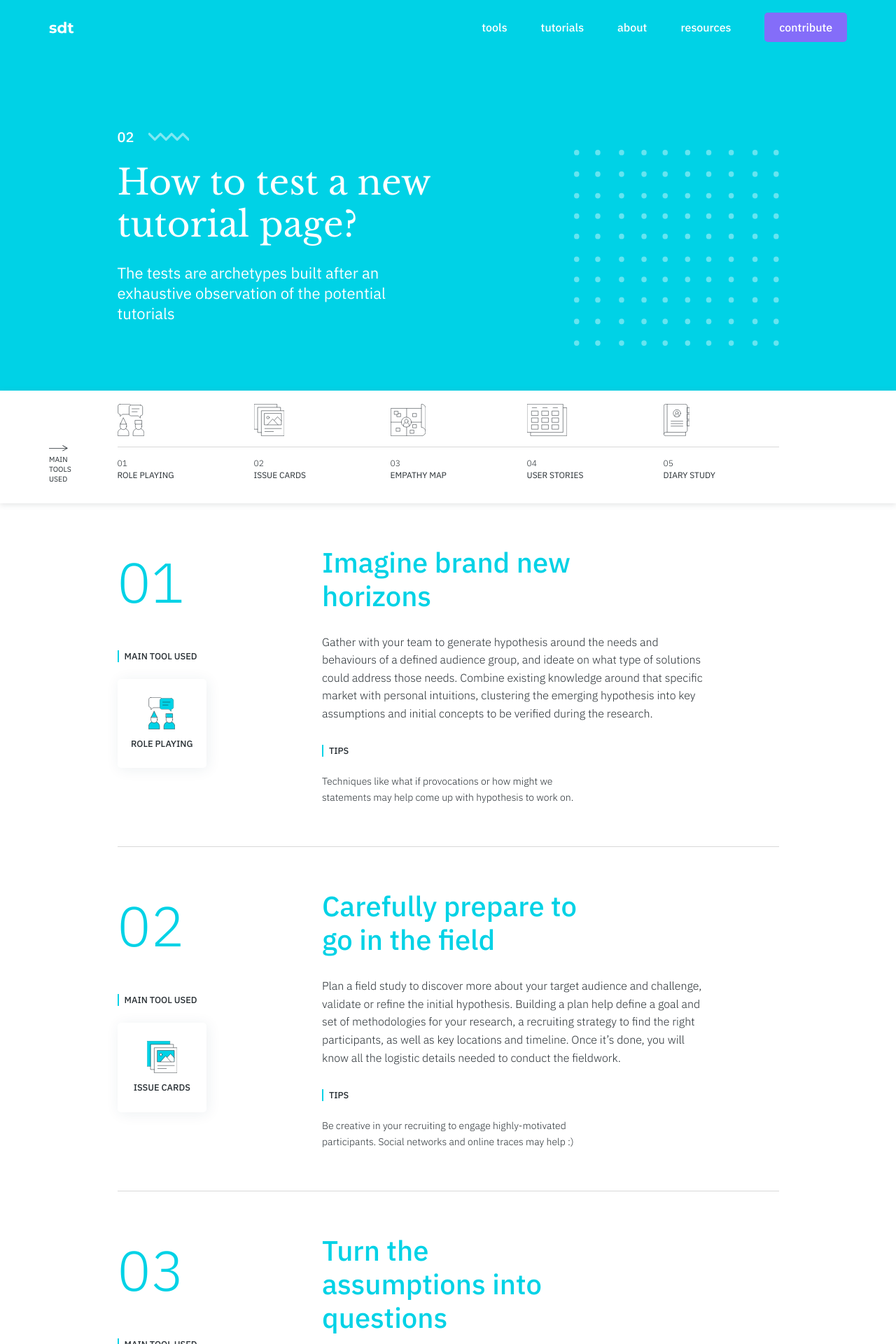
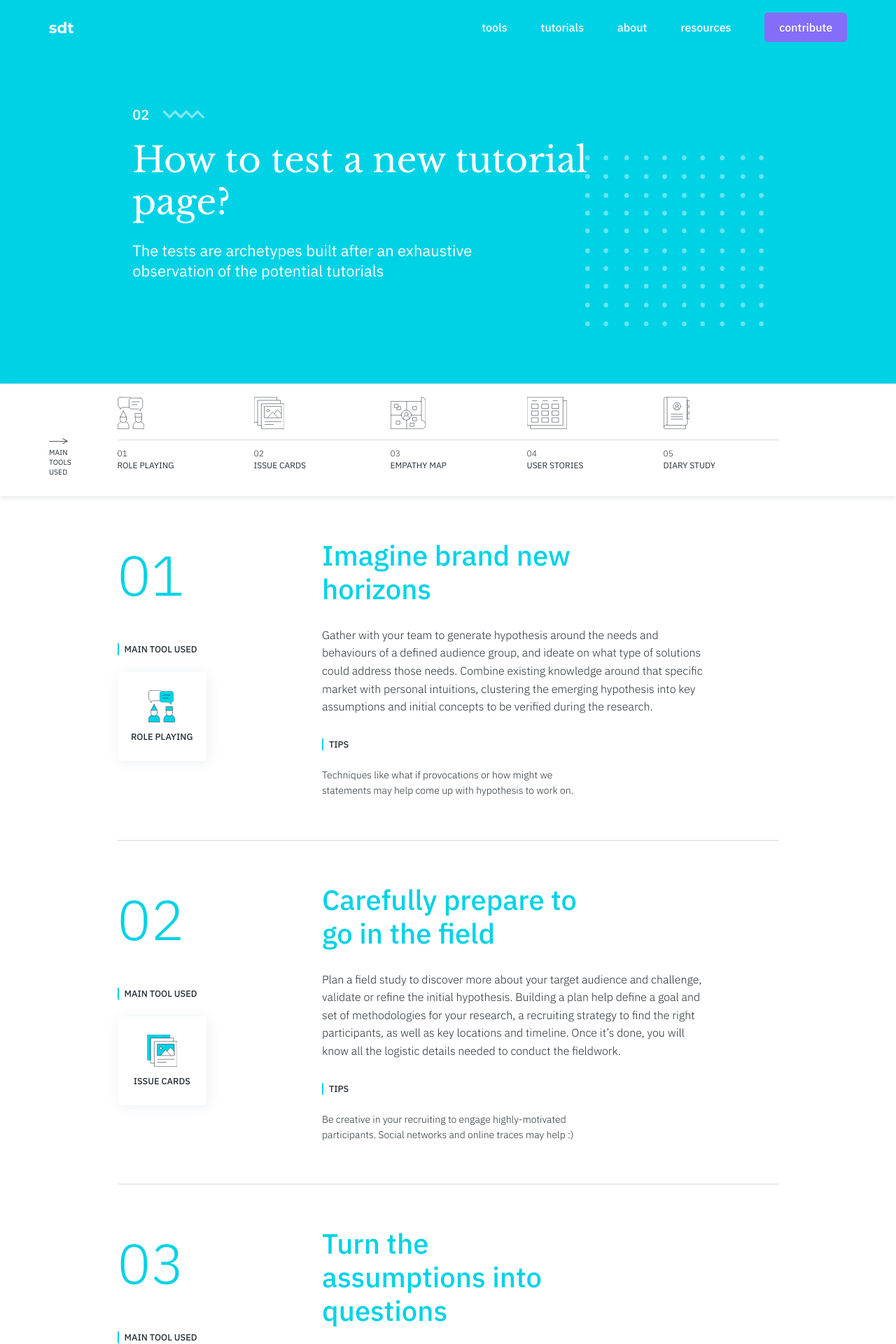
Before and after one commit to service-design-tools/sdt-website, a Jekyll site: the page built from _tutorials/how-to-test-a-new-tutorial-page.md, in a window 1280 px wide. Shown: the top 1920 px of the page at 70% size. Built offline with Jekyll 4.4.1, drawn with Linux system fonts in a browser that asks for light colours.

Commit message:
add responsive to tutorial layout

```diff
--- a/_layouts/tutorial.html
+++ b/_layouts/tutorial.html
@@ -48,6 +48,7 @@
             </a>
         </div>
         <div class="step__content">
+            <p class="step__number">0{{ forloop.index }}</p>
             <h2>{{ step.title }}</h2>
             {{ step.description | markdownify }}
             <h5>tips</h5>
--- a/_sass/tutorial/tutorial-header.scss
+++ b/_sass/tutorial/tutorial-header.scss
@@ -2,18 +2,24 @@
     --extra-padding: calc(var(--column-width) + var(--container-gap));
 }
 
+.burger__line {
+    background-color: var(--color-light);
+}
+
 header {
-    width: calc(var(--container-width) - var(--extra-padding) * 2);
-    padding: 4rem calc((100% - var(--container-width)) / 2 + var(--extra-padding));
+    width: calc(var(--container-width));
+    padding: 4rem calc((100% - var(--container-width)) / 2);
     margin: 0;
     background-color: var(--color-main);
-    display: -webkit-box;
-    display: -ms-flexbox;
-    display: flex;
+    display: grid;
+    grid-template-columns: repeat(calc(var(--container-columns)), var(--column-width));
+    grid-gap: var(--container-gap);
 }
 
 .header__content {
-    width: 66%;
+    grid-column: 1 / -1;
+    align-self: flex-start;
+    text-align: center;
 }
 
 .tutorial__number {
@@ -23,6 +29,9 @@
     -webkit-box-align: center;
         -ms-flex-align: center;
             align-items: center;
+    -webkit-box-pack: center;
+        -ms-flex-pack: center;
+            justify-content: center;
 }
 
 .tutorial__number p {
@@ -34,6 +43,7 @@
 
 .tutorial__number .zigzag {
     height: 0.8rem;
+    margin-top: 0;
 }
 
 .tutorial__number .zigzag .svg--stroke-main {
@@ -43,24 +53,89 @@
 
 .header__content h1 {
     margin: 1.375rem 0 1.5rem;
-    font-size: 3.125rem;
+    padding: 0 1rem;
+    font-size: 2.5rem;
     color: var(--color-light);
 }
 
 .header__content .tutorial__subtitle {
-    width: 75%;
-    font-size: 1.375rem;
+    padding: 0 var(--column-width);
+    font-size: 1.25rem;
     color: var(--color-light);
 }
 
 header .dotgrid {
-    -ms-flex-item-align: end;
-        align-self: flex-end;
-    height: 280px;
-    margin-top: 4rem;
+    grid-column: -4 / -1;
+    justify-self: flex-end;
+    height: 152px;
+    margin-top: 4.3rem;
+    margin-right: 1.75rem;
 }
 
 header .dotgrid .svg--filled-support {
     fill: var(--color-light);
     opacity: 0.4;
 }
+
+@media (min-width: 576px) {
+}
+
+@media (min-width: 768px) {
+    .header__content {
+        grid-row: 1 / span 1;
+        grid-column: 1 / span 5;
+        text-align: left;
+        margin-left: 2rem;
+    }
+    .tutorial__number {
+        -webkit-box-pack: normal;
+            -ms-flex-pack: normal;
+                justify-content: normal;
+    }
+    .header__content h1 {
+        padding: 0;
+    }
+    .header__content .tutorial__subtitle {
+        width: 75%;
+        padding: 0;
+    }
+    header .dotgrid {
+        grid-row: 1 / span 1;
+        grid-column: -4 / -1;
+        justify-self: flex-end;
+        height: 200px;
+        margin-top: 6rem;
+        margin-right: 2rem;
+    }
+}
+
+@media (min-width: 992px) {
+    header {
+        grid-template-columns: repeat(calc(var(--container-columns) - 2), var(--column-width));
+    }
+    .header__content {
+        grid-column: 2 / span 7;
+        margin-left: 0;
+    }
+    .header__content h1 {
+        font-size: 3.125rem;
+    }
+    .header__content .tutorial__subtitle {
+        font-size: 1.375rem;
+    }
+    header .dotgrid {
+        grid-column: -7 / span 5;
+        height: 280px;
+        margin-top: 3.4rem;
+        margin-right: 0;
+    }
+}
+
+@media (min-width: 1200px) {
+    .header__content {
+        grid-column: 2 / span 6;
+    }
+    header .dotgrid {
+        grid-column: -6 / span 4;
+    }
+}
--- a/_sass/tutorial/tutorial-main.scss
+++ b/_sass/tutorial/tutorial-main.scss
@@ -17,17 +17,14 @@
 .tutorial__timeline::after {
     content: "";
     position: absolute;
-    top: 5rem;
-    left: calc((100% - var(--container-width)) / 2 + var(--extra-padding));
-    width: calc(var(--container-width) - var(--extra-padding) * 2);
+    top: 2.875rem;
+    left: calc((100% - var(--container-width)) / 2);
+    width: var(--container-width);
     border-bottom: 0.5px solid var(--color-line-light);
 }
 
-.tutorial__timeline div {
-    margin-right: var(--container-gap);
-}
-
 .timeline__start {
+    display: none;
     width: var(--column-width);
 }
 
@@ -50,9 +47,9 @@
 .timeline__step::after {
     content: "";
     position: absolute;
-    top: 60px;
+    top: 25px;
     left: 0;
-    width: 80%;
+    width: 100%;
     border-bottom: 3px solid var(--color-main);
     -webkit-transform-origin: 100% 0%;
             transform-origin: 100% 0%;
@@ -85,6 +82,7 @@
 }
 
 .timeline__step svg {
+    display: none;
     max-height: 46px;
     margin-bottom: 1.7rem;
 }
@@ -106,6 +104,7 @@
 }
 
 .timeline__step .timeline__tool {
+    display: none;
     font-size: 0.75rem;
     text-transform: uppercase;
     width: 55%;
@@ -113,27 +112,33 @@
 
 .step {
     position: relative;
-    width: calc(var(--container-width) - var(--extra-padding) * 2);
-    padding: 3.75rem calc((100% - var(--container-width)) / 2 + var(--extra-padding));
+    width: var(--container-width);
+    padding: 3.75rem calc((100% - var(--container-width)) / 2);
     display: -webkit-box;
     display: -ms-flexbox;
     display: flex;
-    -webkit-box-pack: justify;
-        -ms-flex-pack: justify;
-            justify-content: space-between;
+    -webkit-box-orient: vertical;
+    -webkit-box-direction: reverse;
+        -ms-flex-direction: column-reverse;
+            flex-direction: column-reverse;
 }
 
 .step:not(:last-child)::after {
     content: "";
     position: absolute;
     bottom: 0;
-    left: calc((100% - var(--container-width)) / 2 + var(--extra-padding));
-    width: calc(var(--container-width) - var(--extra-padding) * 2);
+    left: calc((100% - var(--container-width)) / 2);
+    width: var(--container-width);
     border-bottom: 0.5px solid var(--color-line-light);
 }
 
-.step__number {
-    font-size: 5rem;
+.step__tool {
+    margin-top: 2rem;
+}
+
+.step__tool .step__number {
+    display: none;
+    font-size: 2.5rem;
     font-weight: var(--font-light);
     color: var(--color-main);
     margin-bottom: 2.875rem;
@@ -170,12 +175,19 @@
 }
 
 .step__content {
-    width: calc(var(--column-width) * 7 + var(--container-gap) * 6);
+    width: calc(var(--column-width) * 6 + var(--container-gap) * 5);
+}
+
+.step__content .step__number {
+    font-size: 2.5rem;
+    font-weight: var(--font-light);
+    color: var(--color-main);
+    margin-bottom: 0.5rem;
 }
 
 .step__content h2 {
     width: calc(var(--column-width) * 4 + var(--container-gap) * 4);
-    font-size: 2.5rem;
+    font-size: 2rem;
     font-family: var(--font-corpus);
     font-weight: var(--font-medium);
     line-height: 1.2;
@@ -188,7 +200,7 @@
 }
 
 .step__content p {
-    width: calc(var(--column-width) * 6 + var(--container-gap) * 5);
+    width: calc(var(--column-width) * 5 + var(--container-gap) * 4);
     font-weight: var(--font-light);
     line-height: 1.6;
     margin-bottom: 2rem;
@@ -202,6 +214,114 @@
     margin-bottom: 0;
 }
 
+@media (min-width: 576px) {
+}
+
+@media (min-width: 768px) {
+    .tutorial__timeline::after {
+        top: 5rem;
+        left: calc((100% - var(--container-width)) / 2 + 3.6rem);
+        width: calc(var(--container-width) - 3.6rem);
+    }
+    .timeline__start {
+        display: block;
+    }
+    .timeline__step::after {
+        top: 60px;
+        width: 100%;
+    }
+    .timeline__step svg {
+        display: block;
+    }
+    .timeline__step .timeline__tool {
+        display: block;
+    }
+    .step {
+        -webkit-box-orient: horizontal;
+        -webkit-box-direction: normal;
+            -ms-flex-direction: row;
+                flex-direction: row;
+        -webkit-box-pack: justify;
+            -ms-flex-pack: justify;
+                justify-content: space-between;
+    }
+    .step__tool {
+        margin-top: 0;
+    }
+    .step__tool .step__number {
+        display: block;
+    }
+    .step__content {
+        width: calc(var(--column-width) * 4 + var(--container-gap) * 3);
+    }
+    .step__content .step__number {
+        display: none;
+    }
+    .step__content h2 {
+        width: calc(var(--column-width) * 3 + var(--container-gap) * 3);
+    }
+    .step__content p {
+        width: calc(var(--column-width) * 4 + var(--container-gap) * 3);
+    }
+    .step__content h5 + p {
+        width: calc(var(--column-width) * 3 + var(--container-gap) * 2);
+    }
+}
+
+@media (min-width: 992px) {
+    .tutorial__timeline::after {
+        left: calc((100% - var(--container-width)) / 2 + var(--extra-padding));
+        width: calc(var(--container-width) - var(--extra-padding) * 2);
+    }
+    .tutorial__timeline div {
+        margin-right: var(--container-gap);
+    }
+    .timeline__step::after {
+        width: 80%;
+    }
+    .step {
+        width: calc(var(--container-width) - var(--extra-padding) * 2);
+        padding: 3.75rem calc((100% - var(--container-width)) / 2 + var(--extra-padding));
+    }
+    .step:not(:last-child)::after {
+        left: calc((100% - var(--container-width)) / 2 + var(--extra-padding));
+        width: calc(var(--container-width) - var(--extra-padding) * 2);
+    }
+    .step__tool .step__number {
+        font-size: 5rem;
+    }
+    .step__tool .card {
+        width: calc(var(--column-width) * 2 + var(--container-gap) - 2.4rem);
+        min-height: calc(var(--column-width) * 2 + var(--container-gap) - 2.4rem);
+    }
+    .step__content {
+        width: calc(var(--column-width) * 7 + var(--container-gap) * 6);
+    }
+    .step__content h2 {
+        width: calc(var(--column-width) * 5 + var(--container-gap) * 4);
+        font-size: 2.5rem;
+    }
+    .step__content p {
+        width: calc(var(--column-width) * 6 + var(--container-gap) * 5);
+    }
+    .step__content h5 + p {
+        width: calc(var(--column-width) * 5 + var(--container-gap) * 4);
+    }
+}
+
+@media (min-width: 1200px) {
+    .step__tool .card {
+        width: calc(var(--column-width) + var(--container-gap) * 2 - 2.4rem);
+        min-height: calc(var(--column-width) + var(--container-gap) * 2 - 2.4rem);
+    }
+    .step__content h2 {
+        width: calc(var(--column-width) * 4 + var(--container-gap) * 4);
+    }
+    .step__content h5 + p {
+        width: calc(var(--column-width) * 4 + var(--container-gap) * 4);
+    }
+}
+
 @media (hover: hover) and (pointer: fine) {
     .step__tool svg .svg--filled-main {
         opacity: 0;
```
